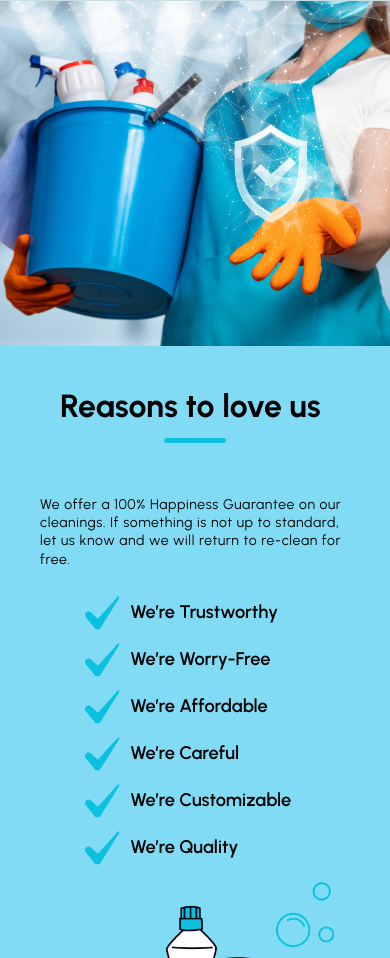
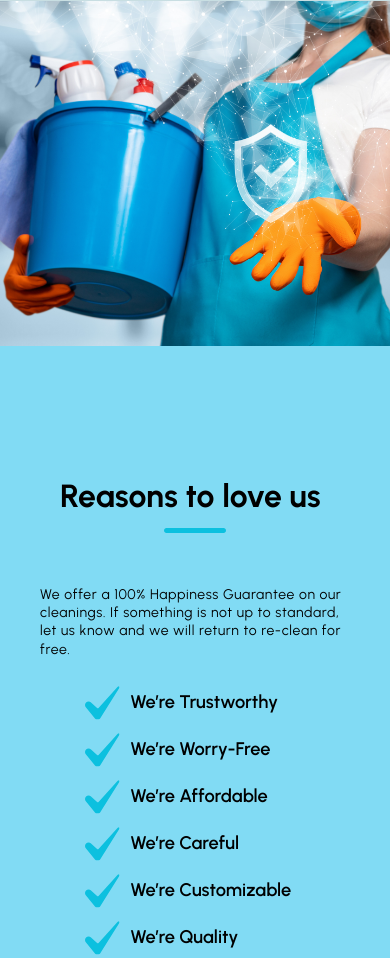
Before and after one commit to flaviasiv/DayanesCleaning, a website: page index.html in a window 390 px wide. Shown: the part 1134-2092 px from the top of the page. Drawn offline with nearby package versions, Linux system fonts and the light colour scheme.

Commit message:
teste margins

```diff
--- a/css/style.css
+++ b/css/style.css
@@ -612,7 +612,7 @@ header {
 }
 @media screen and (max-width:800px) {
     .missioncontainer{
-        padding-top: 60;
+        padding-top: 150;
     }
     .mission{
         flex-direction: column;
```
